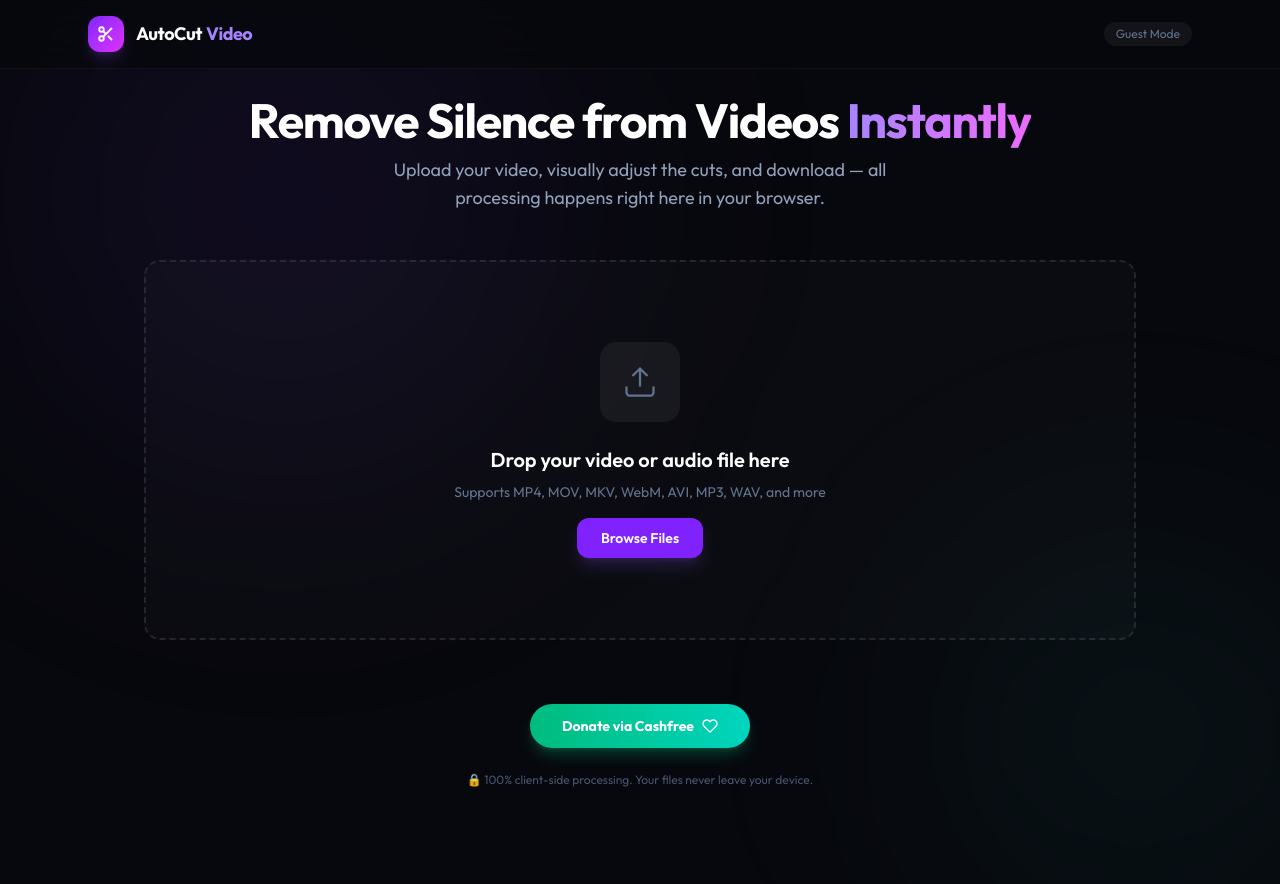
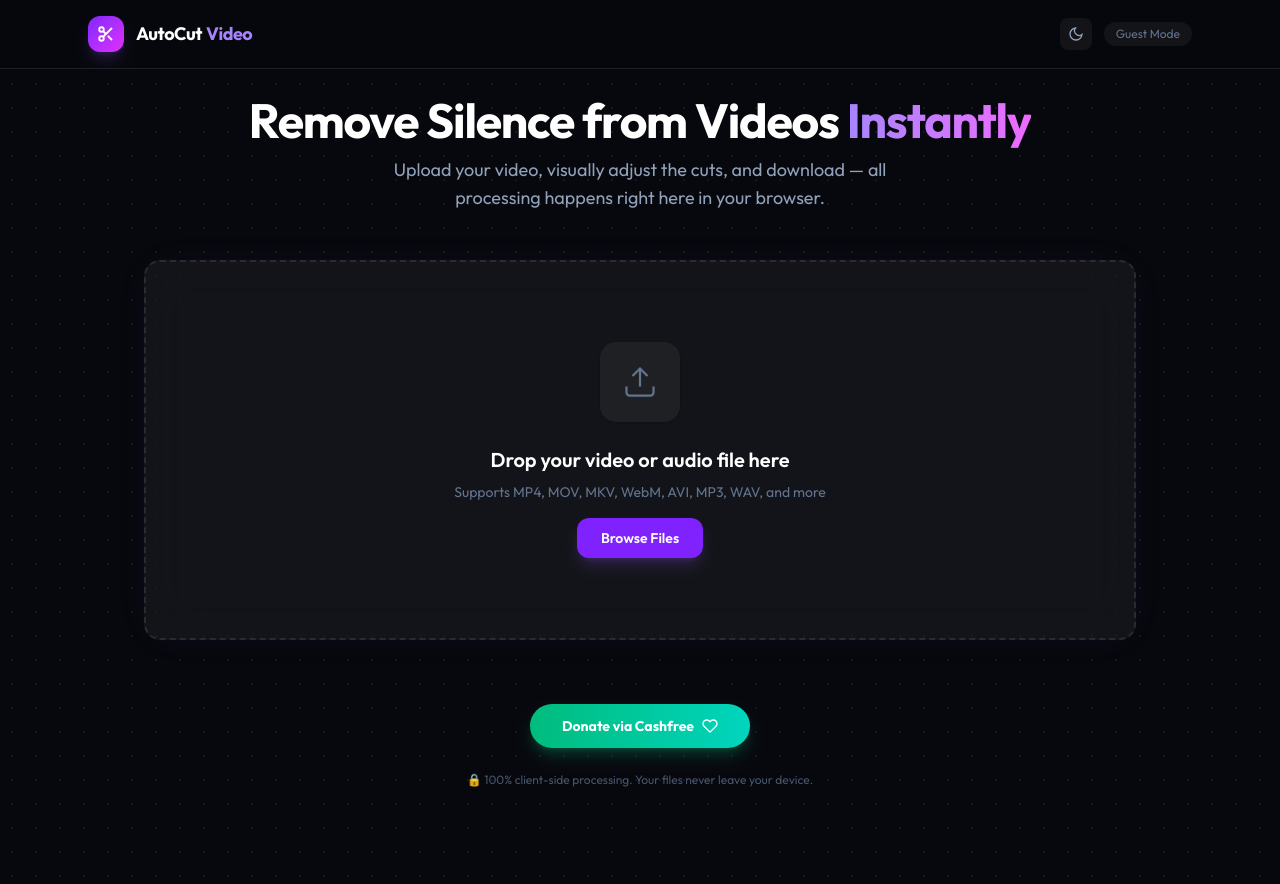
Before and after one commit to diskc912/aurova, a Next.js app: page / in a window 1280 px wide. Built offline with nearby package versions, Linux system fonts and the light colour scheme; no server answers.

Commit message:
ui changes

```diff
--- a/src/app/globals.css
+++ b/src/app/globals.css
@@ -1,48 +1,41 @@
 @import "tailwindcss";
 
+@custom-variant dark (&:is(.dark *));
+
 @theme {
-  --color-bg-deep: #07080d;
-  --color-surface: rgba(17, 19, 27, 0.8);
+  --color-bg-app: var(--bg-app);
+  --color-text-main: var(--text-main);
+  --color-border-subtle: var(--border-subtle);
   --font-family-outfit: "Outfit", sans-serif;
+}
+
+@layer base {
+  :root {
+    --bg-app: #f8fafc; /* very light gray/slate */
+    --text-main: #0f172a; /* slate-900 */
+    --border-subtle: rgba(15, 23, 42, 0.1);
+    --dot-color: rgba(0, 0, 0, 0.08);
+  }
+  .dark {
+    --bg-app: #07080d; /* deep dark */
+    --text-main: #f1f5f9; /* slate-100 */
+    --border-subtle: rgba(255, 255, 255, 0.1);
+    --dot-color: rgba(255, 255, 255, 0.06);
+  }
 }
 
 /* Base styles */
 body {
-  background-color: #07080d;
-  font-family: "Outfit", sans-serif;
+  background-color: var(--bg-app);
+  color: var(--text-main);
+  font-family: var(--font-family-outfit);
+  transition: background-color 0.3s ease, color 0.3s ease;
 }
 
-/* Animated background orbs */
-.bg-orbs::before,
-.bg-orbs::after {
-  content: "";
-  position: fixed;
-  border-radius: 50%;
-  filter: blur(120px);
-  z-index: 0;
-  pointer-events: none;
-}
-.bg-orbs::before {
-  top: -20%;
-  left: -10%;
-  width: 60vw;
-  height: 60vw;
-  background: radial-gradient(circle, rgba(124, 58, 237, 0.12) 0%, transparent 70%);
-  animation: orbFloat 20s ease-in-out infinite;
-}
-.bg-orbs::after {
-  bottom: -30%;
-  right: -15%;
-  width: 50vw;
-  height: 50vw;
-  background: radial-gradient(circle, rgba(45, 212, 191, 0.08) 0%, transparent 70%);
-  animation: orbFloat 25s ease-in-out infinite reverse;
-}
-
-@keyframes orbFloat {
-  0%, 100% { transform: translate(0, 0) scale(1); }
-  33% { transform: translate(30px, -30px) scale(1.05); }
-  66% { transform: translate(-20px, 20px) scale(0.95); }
+/* Stitch dot pattern */
+.bg-stitch {
+  background-image: radial-gradient(var(--dot-color) 1.5px, transparent 1px);
+  background-size: 24px 24px;
 }
 
 /* Custom scrollbar */
@@ -57,7 +50,7 @@ body {
   border-radius: 3px;
 }
 
-/* Wavesurfer region handles — make them visible */
+/* Wavesurfer region handles */
 .wavesurfer-handle {
   background-color: rgba(255, 255, 255, 0.7) !important;
   width: 3px !important;
--- a/src/app/layout.tsx
+++ b/src/app/layout.tsx
@@ -13,14 +13,14 @@ export default function RootLayout({
   children: React.ReactNode;
 }>) {
   return (
-    <html lang="en">
+    <html lang="en" className="dark">
       <head>
         <link
           href="https://fonts.googleapis.com/css2?family=Outfit:wght@300;400;600;700&display=swap"
           rel="stylesheet"
         />
       </head>
-      <body suppressHydrationWarning className="bg-orbs min-h-screen text-slate-100 antialiased">
+      <body suppressHydrationWarning className="bg-stitch min-h-screen antialiased">
         {children}
       </body>
     </html>
--- a/src/components/Navbar.tsx
+++ b/src/components/Navbar.tsx
@@ -1,12 +1,29 @@
 "use client";
 
 import { useAuth } from "@/hooks/useAuth";
+import { useEffect, useState } from "react";
 
 export default function Navbar() {
   const { user, logout } = useAuth();
+  const [isDark, setIsDark] = useState(true);
+
+  useEffect(() => {
+    setIsDark(document.documentElement.classList.contains("dark"));
+  }, []);
+
+  const toggleTheme = () => {
+    const html = document.documentElement;
+    if (html.classList.contains("dark")) {
+      html.classList.remove("dark");
+      setIsDark(false);
+    } else {
+      html.classList.add("dark");
+      setIsDark(true);
+    }
+  };
 
   return (
-    <nav className="fixed top-0 left-0 right-0 z-50 border-b border-white/5 bg-[#07080d]/80 backdrop-blur-xl">
+    <nav className="fixed top-0 left-0 right-0 z-50 border-b border-border-subtle bg-white/80 dark:bg-[#07080d]/80 backdrop-blur-xl transition-colors duration-300">
       <div className="mx-auto flex max-w-6xl items-center justify-between px-6 py-4">
         {/* Logo */}
         <div className="flex items-center gap-3">
@@ -19,20 +36,43 @@ export default function Navbar() {
               <line x1="8.12" y1="8.12" x2="12" y2="12" />
             </svg>
           </div>
-          <span className="text-lg font-bold tracking-tight text-white">
-            AutoCut<span className="ml-1 text-violet-400">Video</span>
+          <span className="text-lg font-bold tracking-tight text-slate-900 dark:text-white">
+            AutoCut<span className="ml-1 text-violet-600 dark:text-violet-400">Video</span>
           </span>
         </div>
 
-        {/* User Area */}
         <div className="flex items-center gap-3">
+          <button
+            onClick={toggleTheme}
+            className="flex h-8 w-8 items-center justify-center rounded-lg bg-slate-100 hover:bg-slate-200 text-slate-600 dark:bg-white/5 dark:hover:bg-white/10 dark:text-slate-400 transition"
+            aria-label="Toggle Dark Mode"
+          >
+            {isDark ? (
+              <svg width="16" height="16" viewBox="0 0 24 24" fill="none" stroke="currentColor" strokeWidth="2">
+                <path d="M21 12.79A9 9 0 1 1 11.21 3 7 7 0 0 0 21 12.79z" />
+              </svg>
+            ) : (
+              <svg width="18" height="18" viewBox="0 0 24 24" fill="none" stroke="currentColor" strokeWidth="2">
+                <circle cx="12" cy="12" r="5" />
+                <line x1="12" y1="1" x2="12" y2="3" />
+                <line x1="12" y1="21" x2="12" y2="23" />
+                <line x1="4.22" y1="4.22" x2="5.64" y2="5.64" />
+                <line x1="18.36" y1="18.36" x2="19.78" y2="19.78" />
+                <line x1="1" y1="12" x2="3" y2="12" />
+                <line x1="21" y1="12" x2="23" y2="12" />
+                <line x1="4.22" y1="19.78" x2="5.64" y2="18.36" />
+                <line x1="18.36" y1="5.64" x2="19.78" y2="4.22" />
+              </svg>
+            )}
+          </button>
+
           {user ? (
             <div className="flex items-center gap-3">
               {user.photoURL && (
                 <img
                   src={user.photoURL}
                   alt="avatar"
-                  className="h-8 w-8 rounded-full border border-white/10"
+                  className="h-8 w-8 rounded-full border border-slate-200 dark:border-white/10"
                   referrerPolicy="no-referrer"
                 />
               )}
@@ -41,13 +81,13 @@ export default function Navbar() {
               </span>
               <button
                 onClick={logout}
-                className="rounded-lg border border-white/10 px-3 py-1.5 text-xs font-medium text-slate-400 transition hover:border-white/20 hover:text-white"
+                className="rounded-lg border border-slate-300 dark:border-white/10 px-3 py-1.5 text-xs font-medium text-slate-600 dark:text-slate-400 transition hover:bg-slate-100 dark:hover:bg-white/5 dark:hover:text-white"
               >
                 Log out
               </button>
             </div>
           ) : (
-            <span className="rounded-full bg-white/5 px-3 py-1 text-xs font-medium text-slate-500">
+            <span className="rounded-full bg-slate-100 dark:bg-white/5 px-3 py-1 text-xs font-medium text-slate-500">
               Guest Mode
             </span>
           )}
--- a/src/components/ProcessingView.tsx
+++ b/src/components/ProcessingView.tsx
@@ -26,7 +26,7 @@ export default function ProcessingView({
         </div>
 
         <div className="text-center">
-          <h2 className="mb-2 text-2xl font-bold text-white">Processing Complete!</h2>
+          <h2 className="mb-2 text-2xl font-bold text-slate-900 dark:text-white">Processing Complete!</h2>
           <p className="text-sm text-slate-400">
             Your video is ready with all silences removed.
           </p>
@@ -47,7 +47,7 @@ export default function ProcessingView({
           </a>
           <button
             onClick={onReset}
-            className="rounded-xl border border-white/10 px-6 py-3 font-semibold text-slate-400 transition hover:border-white/20 hover:text-white"
+            className="rounded-xl border border-slate-300 dark:border-white/10 px-6 py-3 font-semibold text-slate-600 dark:text-slate-400 transition hover:bg-slate-100 dark:hover:bg-transparent dark:hover:border-white/20 hover:text-slate-900 dark:hover:text-white"
           >
             Process Another
           </button>
--- a/src/components/UploadZone.tsx
+++ b/src/components/UploadZone.tsx
@@ -40,10 +40,10 @@ export default function UploadZone({ onFileSelected }: UploadZoneProps) {
       }}
       onDragLeave={() => setIsDragging(false)}
       onDrop={handleDrop}
-      className={`group relative flex cursor-pointer flex-col items-center justify-center rounded-2xl border-2 border-dashed px-8 py-20 transition-all duration-300 ${
+      className={`group relative flex cursor-pointer flex-col items-center justify-center rounded-2xl border-2 border-dashed px-8 py-20 transition-all duration-300 backdrop-blur-xl ${
         isDragging
-          ? "scale-[1.02] border-violet-500 bg-violet-500/10 shadow-2xl shadow-violet-500/10"
-          : "border-white/10 bg-white/[0.02] hover:border-violet-500/40 hover:bg-violet-500/5"
+          ? "scale-[1.02] border-violet-500 bg-violet-500/10 shadow-[0_0_50px_-12px_rgba(168,85,247,0.5)]"
+          : "border-border-subtle bg-white/40 dark:bg-white/5 hover:border-violet-500/40 hover:bg-white/60 dark:hover:bg-violet-500/5 shadow-[0_0_40px_-15px_rgba(124,58,237,0.15)] hover:shadow-[0_0_50px_-12px_rgba(168,85,247,0.3)]"
       }`}
       onClick={() => document.getElementById("file-input")?.click()}
     >
@@ -57,10 +57,10 @@ export default function UploadZone({ onFileSelected }: UploadZoneProps) {
 
       {/* Icon */}
       <div
-        className={`mb-6 flex h-20 w-20 items-center justify-center rounded-2xl transition-all duration-300 ${
+        className={`mb-6 flex h-20 w-20 items-center justify-center rounded-2xl transition-all duration-300 shadow-sm ${
           isDragging
-            ? "bg-violet-500/20 text-violet-400"
-            : "bg-white/5 text-slate-500 group-hover:bg-violet-500/10 group-hover:text-violet-400"
+            ? "bg-violet-500/20 text-violet-600 dark:text-violet-400"
+            : "bg-slate-100 dark:bg-white/5 text-slate-500 group-hover:bg-violet-100 dark:group-hover:bg-violet-500/10 group-hover:text-violet-600 dark:group-hover:text-violet-400"
         }`}
       >
         <svg width="36" height="36" viewBox="0 0 24 24" fill="none" stroke="currentColor" strokeWidth="1.5">
@@ -70,7 +70,7 @@ export default function UploadZone({ onFileSelected }: UploadZoneProps) {
         </svg>
       </div>
 
-      <h3 className="mb-2 text-xl font-semibold text-white">
+      <h3 className="mb-2 text-xl font-semibold text-slate-900 dark:text-white">
         Drop your video or audio file here
       </h3>
       <p className="mb-4 text-sm text-slate-500">
@@ -87,8 +87,8 @@ export default function UploadZone({ onFileSelected }: UploadZoneProps) {
         Browse Files
       </button>
 
-      {/* Glow effect */}
-      <div className="pointer-events-none absolute inset-0 rounded-2xl bg-gradient-to-r from-violet-600/0 via-violet-600/5 to-fuchsia-600/0 opacity-0 transition-opacity group-hover:opacity-100" />
+      {/* Purple Glass Glow effect */}
+      <div className="pointer-events-none absolute inset-0 rounded-2xl bg-gradient-to-r from-violet-600/0 via-violet-600/10 to-fuchsia-600/0 opacity-0 transition-opacity duration-500 group-hover:opacity-100" />
     </div>
   );
 }
```
Also changed, not shown: src/app/page.tsx (+15 -15 lines), src/components/AuthModal.tsx (+4 -4 lines), src/components/WaveformEditor.tsx (+90 -13 lines).
